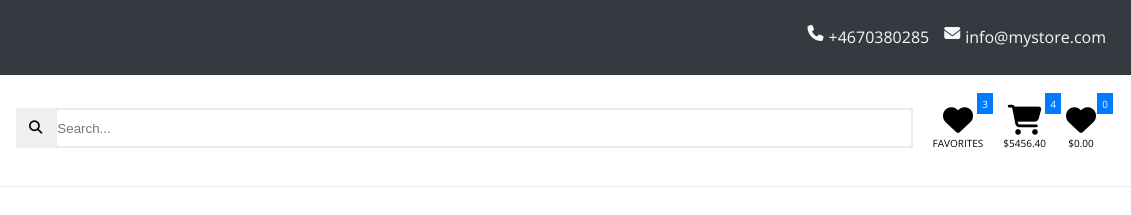
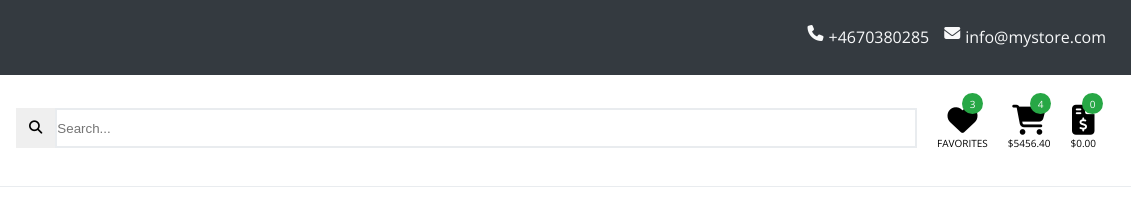
Before and after one commit to atenghamn/mockupWebShop, a plain HTML site: page index.html in a window 1280 px wide. Shown: the top 215 px of the page, 149-1280 px from the left. Drawn offline with nearby package versions, Linux system fonts and the light colour scheme.

Commit message:
Turned the blue squares to green circles

```diff
--- a/css/base.css
+++ b/css/base.css
@@ -144,6 +144,7 @@ body {
 .bg-white, .btn-white{ background-color: var(--color-white);}
 .bg-light, .btn-ligth{ background-color: var(--color-light);}
 .bg-light-grey, .btn-light-grey{ background-color: var(--color-light-grey);}
+.bg-nice-price, .btn-nice-price{ background-color: var(--color-niceprice);}
 .bg-dark-filler, .btn-dark-filer{ background-color: var(--color-dark-filler);}
 .bg-transparent, .btn-transparent{ background-color: var(--color-transparent);}
 .bg-dark-transparent, .btn-dark-transparent{ background-color: var(--color-dark-transparent);}
--- a/css/layout.css
+++ b/css/layout.css
@@ -144,19 +144,19 @@
 *********************************/
 .icon-badge-1{
     top: 93px;
-    right: 18px;
+    right: 28px;
     padding: var(--distance-1) var(--distance-3);
 }
 
 .icon-badge-2{
     top: 93px;
-    right: 70px;
+    right: 80px;
     padding: var(--distance-1) var(--distance-3);
 }
 
 .icon-badge-3{
     top: 93px;
-    right: 138px;
+    right: 148px;
     padding: var(--distance-1) var(--distance-3);
 }
 
@@ -181,3 +181,4 @@
 *********** MISC *******************************
 ***********************************************/
 .bar-height { height: .1rem;}
+.circle { border-radius: 100%;}
--- a/index.html
+++ b/index.html
@@ -75,21 +75,21 @@
        <div class="d-flex justify-content-between mb-2">
         <div class="d-flex flex-column align-items-center">
             <i class="fas fa-heart position-relative text-size-xxl"></i>
-            <p class=" text-size-xxs bg-secondary p-2 text-color-light icon-sqr icon-badge-3 position-absolute">3</p>
+            <p class=" text-size-xxs bg-nice-price circle p-2 text-color-light position-absolute icon-badge-3">3</p>
             <p class="text-uppercase text-size-xxs"> Favorites </p>
 
         </div>
 
         <div class="d-flex flex-column align-items-center ml-8">
             <i class="fas fa-shopping-cart position-relative text-size-xxl"></i>
-            <p class=" text-size-xxs bg-secondary p-2 text-color-light icon-sqr icon-badge-2 position-absolute">4</p>
+            <p class=" text-size-xxs bg-nice-price circle p-2 text-color-light icon-badge-2 position-absolute">4</p>
             <p class="text-uppercase text-size-xxs"> $5456.40 </p>
 
         </div>
 
         <div class="d-flex flex-column align-items-center ml-8 mr-8">
-            <i class="fas fa-heart position-relative text-size-xxl"></i>
-            <p class=" text-size-xxs bg-secondary p-2 text-color-light icon-sqr icon-badge-1 position-absolute">0</p>
+            <i class="fas fa-file-invoice-dollar position-relative text-size-xxl"></i>
+            <p class=" text-size-xxs bg-nice-price circle p-2 text-color-light icon-badge-1 position-absolute">0</p>
             <p class="text-uppercase text-size-xxs"> $0.00 </p>
 
         </div>
```
Also changed, not shown: 1 other file.
